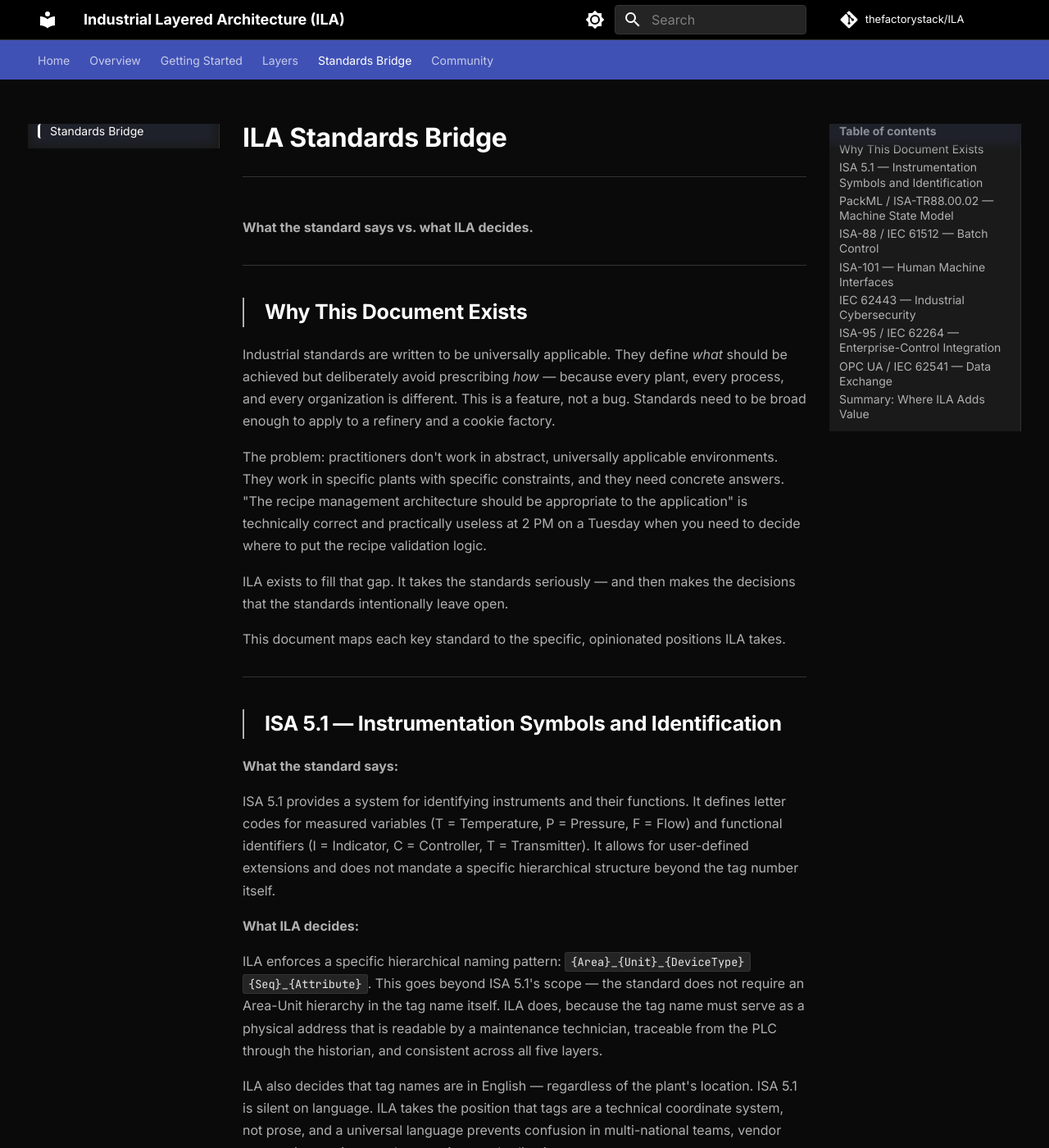
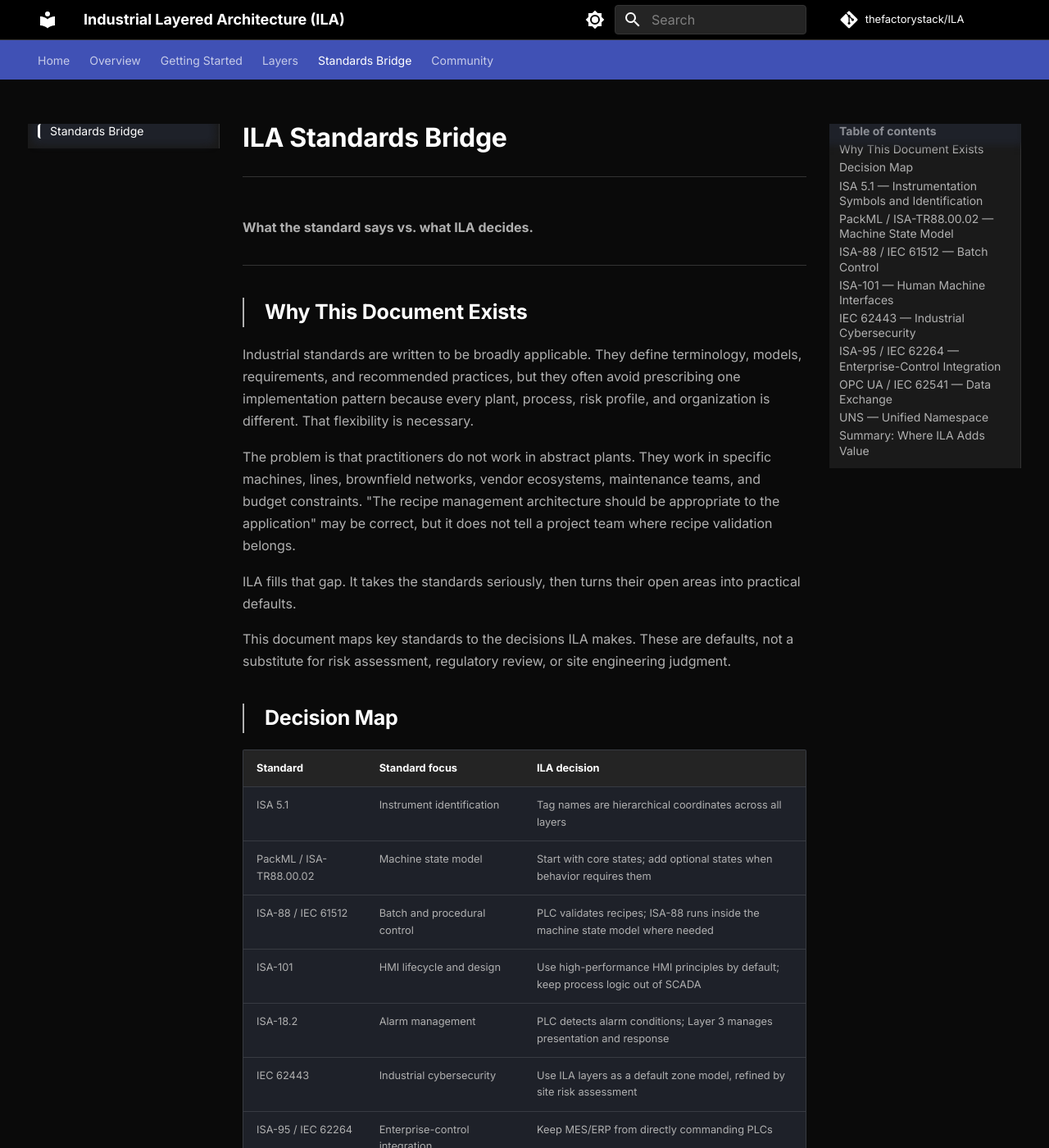
Before and after one commit to thefactorystack/ILA, an MkDocs documentation site: the page built from docs/pages/08-standards-bridge.md, in a window 1280 px wide and 1400 px high. Shown: the whole window at 82% size. Built offline with MkDocs 1.6.1 and Material for MkDocs 9.7.7, drawn with Linux system fonts in a browser that asks for light colours; comment, search, counter and statistics services are not loaded; some of the changed text lies outside the part shown.

Commit message:
Enhance clarity and precision in standards bridge document
Refine language for clarity and precision in standards documentation, emphasizing the practical application of industrial standards and ILA's decisions.

```diff
--- a/docs/pages/08-standards-bridge.md
+++ b/docs/pages/08-standards-bridge.md
@@ -6,13 +6,27 @@
 
 ## Why This Document Exists
 
-Industrial standards are written to be universally applicable. They define *what* should be achieved but deliberately avoid prescribing *how* — because every plant, every process, and every organization is different. This is a feature, not a bug. Standards need to be broad enough to apply to a refinery and a cookie factory.
+Industrial standards are written to be broadly applicable. They define terminology, models, requirements, and recommended practices, but they often avoid prescribing one implementation pattern because every plant, process, risk profile, and organization is different. That flexibility is necessary.
 
-The problem: practitioners don't work in abstract, universally applicable environments. They work in specific plants with specific constraints, and they need concrete answers. "The recipe management architecture should be appropriate to the application" is technically correct and practically useless at 2 PM on a Tuesday when you need to decide where to put the recipe validation logic.
+The problem is that practitioners do not work in abstract plants. They work in specific machines, lines, brownfield networks, vendor ecosystems, maintenance teams, and budget constraints. "The recipe management architecture should be appropriate to the application" may be correct, but it does not tell a project team where recipe validation belongs.
 
-ILA exists to fill that gap. It takes the standards seriously — and then makes the decisions that the standards intentionally leave open.
+ILA fills that gap. It takes the standards seriously, then turns their open areas into practical defaults.
 
-This document maps each key standard to the specific, opinionated positions ILA takes.
+This document maps key standards to the decisions ILA makes. These are defaults, not a substitute for risk assessment, regulatory review, or site engineering judgment.
+
+## Decision Map
+
+| Standard | Standard focus | ILA decision |
+|----------|----------------|--------------|
+| ISA 5.1 | Instrument identification | Tag names are hierarchical coordinates across all layers |
+| PackML / ISA-TR88.00.02 | Machine state model | Start with core states; add optional states when behavior requires them |
+| ISA-88 / IEC 61512 | Batch and procedural control | PLC validates recipes; ISA-88 runs inside the machine state model where needed |
+| ISA-101 | HMI lifecycle and design | Use high-performance HMI principles by default; keep process logic out of SCADA |
+| ISA-18.2 | Alarm management | PLC detects alarm conditions; Layer 3 manages presentation and response |
+| IEC 62443 | Industrial cybersecurity | Use ILA layers as a default zone model, refined by site risk assessment |
+| ISA-95 / IEC 62264 | Enterprise-control integration | Keep MES/ERP from directly commanding PLCs |
+| OPC UA / IEC 62541 | Secure data exchange | Mirror the PLC structure and restrict Layer 4 to read-only access |
+| UNS | Shared industrial namespace pattern | Use ILA hierarchy for data discovery without creating command authority |
 
 ---
 
@@ -20,13 +34,13 @@ This document maps each key standard to the specific, opinionated positions ILA
 
 **What the standard says:**
 
-ISA 5.1 provides a system for identifying instruments and their functions. It defines letter codes for measured variables (T = Temperature, P = Pressure, F = Flow) and functional identifiers (I = Indicator, C = Controller, T = Transmitter). It allows for user-defined extensions and does not mandate a specific hierarchical structure beyond the tag number itself.
+ISA 5.1 provides a system for identifying instruments and their functions. It defines letter codes for measured variables and functional identifiers, allows user-defined extensions, and supports consistent identification across engineering documents.
 
 **What ILA decides:**
 
 ILA enforces a specific hierarchical naming pattern: `{Area}_{Unit}_{DeviceType}{Seq}_{Attribute}`. This goes beyond ISA 5.1's scope — the standard does not require an Area-Unit hierarchy in the tag name itself. ILA does, because the tag name must serve as a physical address that is readable by a maintenance technician, traceable from the PLC through the historian, and consistent across all five layers.
 
-ILA also decides that tag names are in English — regardless of the plant's location. ISA 5.1 is silent on language. ILA takes the position that tags are a technical coordinate system, not prose, and a universal language prevents confusion in multi-national teams, vendor support interactions, and cross-site standardization.
+ILA also decides that tag names use English technical terms regardless of plant location. Operator-facing text can and should be localized. Tags are a technical coordinate system, not prose.
 
 ILA further decides (Rule 1) that tag naming *is* architecture — meaning that a poorly named tag is an architectural defect, not a cosmetic issue. ISA 5.1 treats naming as documentation. ILA treats it as a structural decision with consequences in every layer.
 
@@ -36,15 +50,15 @@ ILA further decides (Rule 1) that tag naming *is* architecture — meaning that
 
 **What the standard says:**
 
-ISA-TR88.00.02 defines a 17-state model for packaging machines. It specifies the state names, the allowed transitions, and the general purpose of each state. It defines three modes (Automatic, Semi-Automatic, Manual). It does not prescribe which states are mandatory vs. optional, nor does it specify what logic should execute in each state — that is left to the implementer.
+ISA-TR88.00.02 defines a 17-state model for packaging machines. It specifies state names, transitions, and modes. It provides the model, but implementation details still belong to the project.
 
 **What ILA decides:**
 
-ILA divides the 17 states into 9 core states (Idle, Starting, Execute, Stopping, Stopped, Aborting, Aborted, Clearing, Resetting) and 8 optional states (Hold/Unhold, Suspend/Unsuspend, Completing/Complete). The standard makes no such distinction. ILA does, because implementing all 17 states on a simple pick-and-place machine adds testing surface, HMI complexity, and maintenance burden without process benefit.
+ILA divides the 17 states into a practical starting set and optional states. Start with Idle, Starting, Execute, Stopping, Stopped, Aborting, Aborted, Clearing, and Resetting. Add Hold/Unhold, Suspend/Unsuspend, and Completing/Complete when the process behavior requires them.
 
 ILA decides that recipe validation happens in the Starting state — the PLC confirms that all recipe parameters are valid before transitioning to Execute. The standard does not prescribe this; it merely defines Starting as "the machine is preparing to execute." ILA fills in the specifics: Starting is where the Control Layer exercises Rule 5 by validating input from the Supervisory Layer.
 
-ILA also extends PackML beyond packaging. The standard was written for packaging machines, but ILA applies the state model to any machine — inspection cells, batch reactors, assembly stations. The state model works because the lifecycle (idle → prepare → run → stop → fault) is universal.
+ILA applies the PackML state model beyond packaging when it fits: inspection cells, assembly stations, utility skids, and batch units. The lifecycle pattern is broadly useful even when the equipment is not a packaging machine.
 
 ---
 
@@ -52,7 +66,7 @@ ILA also extends PackML beyond packaging. The standard was written for packaging
 
 **What the standard says:**
 
-ISA-88 defines three models: the Physical Model (equipment hierarchy), the Procedural Model (recipe execution hierarchy), and the Process Model (process stages). It defines the separation between master recipes, control recipes, and equipment recipes. It specifies the concept of phases as the smallest unit of procedural control. It does not prescribe where recipe validation occurs, how recipes are transmitted to controllers, or which system has final authority over recipe acceptance.
+ISA-88 defines physical, procedural, and process models for batch control. It separates recipe types and defines phases as a core unit of procedural control. It gives a strong model, but a project still has to decide how that model is enforced in a specific automation stack.
 
 **What ILA decides:**
 
@@ -60,7 +74,7 @@ ILA decides that the PLC (Layer 2) is the final authority on recipe acceptance.
 
 ILA also decides the relationship between ISA-88 and PackML: they are complementary, not competing. PackML manages the machine state lifecycle; ISA-88 manages the recipe execution *within* the Execute state. ISA-88 is silent on machine state management; PackML is silent on recipe execution. ILA connects them explicitly.
 
-ILA maps the ISA-88 Physical Model to ILA tag naming. The Physical Model hierarchy (Area → Process Cell → Unit → Equipment Module → Control Module) directly informs the `{Area}_{Unit}_{DeviceType}` structure. The standard does not make this connection to tag naming — ILA does.
+ILA maps the ISA-88 Physical Model to ILA naming. The physical hierarchy informs the `{Area}_{Unit}_{DeviceType}` structure so batch logic, PLC structure, HMI screens, and data records use the same mental model.
 
 ---
 
@@ -74,7 +88,7 @@ ISA-101 establishes a framework for managing HMIs throughout their lifecycle: de
 
 ILA recommends high-performance HMI principles as the default. This means grayscale backgrounds, color reserved for abnormal states, analog indicators alongside numeric values, and minimal decorative elements. ISA-101 allows this as one valid approach among many. ILA makes it the starting point, with documented deviations where operator teams have strong, justified preferences for alternative styles.
 
-ILA decides (Rule 2) that HMI screens contain zero process logic. ISA-101 is primarily a design standard and does not explicitly address the boundary between display logic and control logic. ILA draws a hard line: if removing all SCADA scripting would change the machine's behavior, the architecture is wrong. ISA-101 concerns itself with how information is *presented*. ILA concerns itself with ensuring that nothing beyond presentation exists at Layer 3.
+ILA decides (Rule 2) that HMI screens contain no process logic. ISA-101 focuses on effective HMI lifecycle and design. ILA adds an architectural boundary: if replacing the SCADA platform changes machine behavior, the behavior was in the wrong layer.
 
 ILA decides that the HMI screen hierarchy mirrors the PLC program structure (Rule 5). ISA-101 recommends a logical screen hierarchy but does not tie it to the control system structure. ILA does — because a screen that has no corresponding PLC program is either orphaned or hiding logic that belongs elsewhere.
 
@@ -88,11 +102,11 @@ IEC 62443 is a comprehensive, multi-part standard covering organizational securi
 
 **What ILA decides:**
 
-ILA maps each of its five layers to an IEC 62443 zone, with Layer 1 and Layer 2 sharing a zone (because they require real-time, low-latency communication). This is a specific architectural decision — IEC 62443 does not dictate zone boundaries; it provides a methodology for determining them through risk assessment. ILA provides a default zone model that works for most industrial environments, with the expectation that high-risk sites may refine the boundaries through formal risk assessment.
+ILA maps its layers to a default IEC 62443 zone model, with Layer 1 and Layer 2 often sharing a control zone because of real-time communication requirements. IEC 62443 does not dictate those exact boundaries; it provides a method for defining them through risk assessment. ILA gives teams a starting point.
 
 ILA decides that firewall rules physically enforce Rule 4 (data flows up, commands flow down). Specifically: Layer 4 (Data) is blocked from writing to Layer 2 (Control) at the network level. IEC 62443 would arrive at a similar conclusion through risk assessment, but ILA makes it an upfront architectural rule — not a finding from an assessment that may or may not be performed.
 
-ILA decides (Rule 3) that the OT team owns and operates the infrastructure. IEC 62443-2-1 addresses organizational responsibilities but does not prescribe whether IT or OT owns the OT network. ILA takes the position that OT owns it — because the people who understand the physical consequences of network decisions must be the people who make those decisions.
+ILA decides (Rule 3) that OT owns the production-impacting stack. IT and cybersecurity are required partners, but OT must have authority over decisions that can affect physical process state, safety, or recovery.
 
 ILA also decides that the OT team has final authority over incident response decisions that affect production systems. IEC 62443 requires an incident response capability but does not resolve the IT/OT authority boundary. ILA does: IT advises, OT decides, because only OT understands whether shutting down a system mid-process creates a safety hazard.
 
@@ -102,15 +116,15 @@ ILA also decides that the OT team has final authority over incident response dec
 
 **What the standard says:**
 
-ISA-95 defines hierarchical levels for enterprise-to-control integration (the Purdue Model: Levels 0–5). It defines activity models for production, quality, maintenance, and inventory operations. It provides the B2MML (Business to Manufacturing Markup Language) data schema for structured data exchange between manufacturing operations and business systems. It defines the boundary between enterprise systems and manufacturing operations at Level 3/4.
+ISA-95 defines enterprise-control integration levels, activity models for manufacturing operations, and data structures such as B2MML for business-to-manufacturing exchange.
 
 **What ILA decides:**
 
 ILA maps its five layers to Purdue levels but is not a 1:1 copy. ILA separates the Data Layer (Layer 4) from the Supervisory Layer (Layer 3), which ISA-95 groups together at Level 3. This separation matters because the data infrastructure has fundamentally different security requirements, operational patterns, and ownership than the SCADA systems. ISA-95 treats Level 3 as a single tier; ILA splits it to enforce clearer boundaries.
 
-ILA decides that MES integration happens at Layer 3 or Layer 4 — never directly to the PLC. ISA-95 defines the data exchange models but does not prohibit direct Level 4-to-Level 2 communication if the risk assessment allows it. ILA prohibits it as an architectural rule, because direct business-system-to-PLC connections create unaudited pathways that bypass operator awareness and Layer 3 validation.
+ILA decides that MES integration happens through Layer 3 or Layer 4, not directly to the PLC. Direct business-system-to-PLC connections create unaudited pathways that bypass operator awareness and Control Layer validation.
 
-ILA decides that the local historian is always the source of truth, even when data is replicated to cloud platforms. ISA-95 does not address cloud architecture (it predates widespread cloud adoption in manufacturing). ILA fills this gap: cloud is a replica consumer, not an authority. If the cloud says one thing and the local historian says another, the local historian wins.
+ILA decides that the local historian is the operational source of truth, even when data is replicated to cloud platforms. Cloud systems can aggregate and analyze; they do not become the authority for local process decisions.
 
 ---
 
@@ -122,11 +136,27 @@ OPC UA defines a platform-independent, service-oriented architecture for secure,
 
 **What ILA decides:**
 
-ILA decides that the OPC UA address space mirrors the PLC program structure and the ILA tag naming hierarchy. The standard allows any node structure; ILA prescribes one: `Root/{Area}/{Unit}/{Attribute}`. This means the OPC UA server is navigable by anyone who understands the ILA naming convention — no separate documentation needed to find a tag.
+ILA decides that the OPC UA address space mirrors the PLC program structure and ILA naming hierarchy. This makes the server navigable by anyone who understands the machine structure.
 
-ILA decides that the PLC is the OPC UA server, and Layers 3 and 4 are clients. The standard supports any topology (server, client, pub/sub, aggregation). ILA constrains it: the source of truth is the PLC, and it serves data upward. Aggregation servers are acceptable at Layer 4, but they aggregate — they do not modify or create new data that is written back down.
+ILA treats the PLC or approved control gateway as the source of the authoritative process model. Aggregation servers are acceptable in Layer 4, but they aggregate and publish; they do not create control authority.
 
-ILA decides that OPC UA write access is restricted to Layer 3 (Supervisory) for operator commands only. Layer 4 (Data) has read-only access. The standard's security model supports this through user roles and access control, but it does not mandate it. ILA does — as a direct enforcement of Rule 4.
+ILA restricts OPC UA write access to approved Layer 3 command paths. Layer 4 has read-only access. OPC UA supports this through roles and access control; ILA makes it an architectural default.
+
+---
+
+## UNS — Unified Namespace
+
+**What the pattern says:**
+
+A Unified Namespace (UNS) organizes industrial data into a shared, discoverable namespace. It is commonly implemented with MQTT, Sparkplug B, brokers, historians, and data platforms, but UNS itself is an architectural pattern rather than a formal ISA or IEC standard.
+
+**What ILA decides:**
+
+ILA treats UNS as a Layer 4 pattern for organizing and publishing operational data. The namespace should follow the same structure as the machine and site hierarchy: site, area, unit, asset, signal, and context.
+
+ILA decides that a UNS must preserve source traceability. A consumer should be able to trace a UNS value back to the PLC tag, historian tag, device, unit, timestamp, engineering unit, and quality/status. A nice topic tree that hides the source is not a good namespace.
+
+ILA also decides that UNS is not a command bus. Subscribers may consume data for dashboards, analytics, MES, quality, and maintenance workflows. Commands still flow through approved Layer 3 paths and are validated in Layer 2.
 
 ---
 
@@ -137,13 +167,17 @@ ILA decides that OPC UA write access is restricted to Layer 3 (Supervisory) for
 | ISA 5.1 | Tag structure and hierarchy | `{Area}_{Unit}_{Device}{Seq}_{Attr}`, English, hierarchical |
 | PackML | Which states to implement, what happens in each | 9 core + 8 optional, recipe validation in Starting |
 | ISA-88 | Where recipe validation occurs, relationship to state model | PLC validates (Rule 5), ISA-88 runs inside PackML Execute |
-| ISA-101 | Visual style, logic boundary | High-performance default, zero logic in SCADA (Rule 2) |
+| ISA-101 | Visual style, logic boundary | High-performance default, no process logic in SCADA (Rule 2) |
+| ISA-18.2 | Alarm lifecycle and rationalization | PLC detects conditions; Layer 3 manages presentation and response |
 | IEC 62443 | Zone boundaries, IT/OT ownership | 1:1 layer-to-zone mapping, OT owns the stack (Rule 3) |
 | ISA-95 | Cloud architecture, direct PLC access | Local historian is truth, no direct MES-to-PLC (Rule 4) |
 | OPC UA | Address space structure, access control | Mirrors PLC structure, Layer 4 is read-only (Rule 4) |
+| UNS | Namespace structure, source traceability, command boundary | ILA hierarchy structures the namespace; UNS is read/subscribe, not command authority |
 
-The pattern is consistent: **standards define the playing field, ILA makes the calls.** ILA's five rules are the decisions that practitioners would otherwise make inconsistently, implicitly, or not at all — and the cost of not making them is an architecture that nobody can explain, debug, or maintain.
+The pattern is consistent: **standards define the playing field, ILA makes the practical calls.** ILA's five rules are the decisions practitioners otherwise make inconsistently, implicitly, or not at all.
+
+When a site needs to deviate, document the exception. Good architecture is not the absence of exceptions; it is the absence of invisible exceptions.
 
 ---
 
-*Back to [ILA Overview](01-overview.md)*
+*Back to [ILA Overview](ILA-Overview.md)*
```
